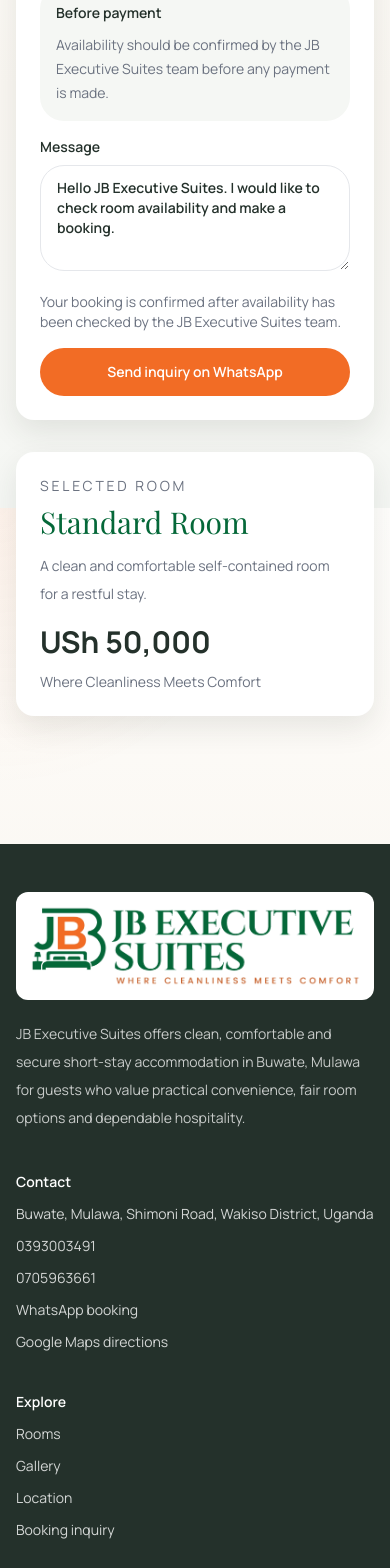
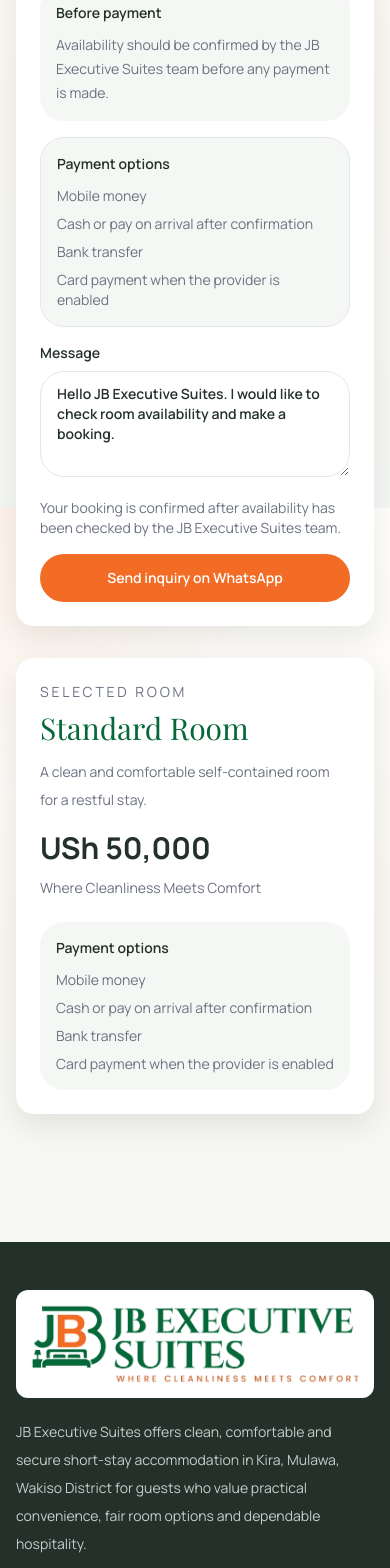
Before and after one commit to hsfinternational-cmd/jbexecutive-suites, a Next.js app: page /book in a window 390 px wide. Shown: the part 1180-2748 px from the top of the page. Built offline with nearby package versions, Linux system fonts and the light colour scheme; no server answers; a web font is replaced by a local one.

Commit message:
fix: apply JB website corrections

```diff
--- a/src/app/book/page.tsx
+++ b/src/app/book/page.tsx
@@ -1,6 +1,6 @@
 import { BookingInquiryForm } from "@/components/booking-inquiry-form";
 import { PageShell } from "@/components/page-shell";
-import { formatUGX, property, roomTypes } from "@/lib/data";
+import { formatUGX, paymentOptions, property, roomTypes } from "@/lib/data";
 
 export default async function BookPage({ searchParams }: { searchParams: Promise<Record<string, string | undefined>> }) {
   const params = await searchParams;
@@ -24,6 +24,12 @@
           <p className="mt-3 text-sm leading-7 text-[var(--brand-muted)]">{selected.description}</p>
           <p className="mt-4 text-3xl font-bold text-[var(--brand-charcoal)]">{formatUGX(selected.promotionalRate ?? selected.baseNightlyRate)}</p>
           <p className="mt-3 text-sm text-[var(--brand-muted)]">{property.tagline}</p>
+          <div className="mt-6 rounded-3xl bg-[var(--brand-mist)] p-4">
+            <p className="text-sm font-semibold text-[var(--brand-charcoal)]">Payment options</p>
+            <div className="mt-3 space-y-2 text-sm text-[var(--brand-muted)]">
+              {paymentOptions.map((option) => <p key={option}>{option}</p>)}
+            </div>
+          </div>
         </aside>
       </section>
     </PageShell>
--- a/src/app/contact/page.tsx
+++ b/src/app/contact/page.tsx
@@ -1,7 +1,7 @@
 import Link from "next/link";
 import { BookingInquiryForm } from "@/components/booking-inquiry-form";
 import { PageShell } from "@/components/page-shell";
-import { property, toCallHref } from "@/lib/data";
+import { paymentOptions, property, toCallHref } from "@/lib/data";
 
 export default function ContactPage() {
   return (
@@ -21,6 +21,12 @@
             <Link href={property.whatsappUrl} className="inline-flex rounded-full bg-[var(--brand-green)] px-5 py-3 font-semibold text-white">WhatsApp booking</Link>
             <Link href={property.googleDirectionsUrl} className="inline-flex rounded-full border border-[var(--brand-border)] px-5 py-3 font-semibold text-[var(--brand-charcoal)]">Directions</Link>
           </div>
+          <div className="mt-8 rounded-[var(--radius-card)] bg-white p-6 shadow-[var(--shadow-soft)]">
+            <p className="text-sm font-bold uppercase tracking-[0.18em] text-[var(--brand-orange)]">Payment options</p>
+            <div className="mt-4 grid gap-2 text-sm text-[var(--brand-muted)] sm:grid-cols-2">
+              {paymentOptions.map((option) => <p key={option}>{option}</p>)}
+            </div>
+          </div>
         </div>
         <BookingInquiryForm />
       </section>
--- a/src/app/gallery/page.tsx
+++ b/src/app/gallery/page.tsx
@@ -8,7 +8,7 @@
       <section className="container-shell py-14">
         <h1 className="text-5xl text-[var(--brand-green)]">Gallery</h1>
         <p className="mt-4 max-w-2xl text-[var(--brand-muted)]">
-          Bright, truthful images of the rooms, courtyard, parking area and guest spaces at JB Executive Suites.
+          Bright, truthful images of the rooms, flat exterior, secure car parking area and guest spaces at JB Executive Suites.
         </p>
         <div className="mt-10 grid gap-4 sm:grid-cols-2 lg:grid-cols-3">
           {galleryCollections.map((item) => (
--- a/src/app/layout.tsx
+++ b/src/app/layout.tsx
@@ -19,11 +19,11 @@
       (process.env.VERCEL_URL ? `https://${process.env.VERCEL_URL}` : "http://localhost:3000"),
   ),
   title: {
-    default: "JB Executive Suites | Comfortable Accommodation in Buwate, Mulawa",
+    default: "JB Executive Suites | Comfortable Accommodation in Kira, Mulawa",
     template: "%s | JB Executive Suites",
   },
   description:
-    "Stay at JB Executive Suites in Buwate, Mulawa. Enjoy clean self-contained rooms, breakfast, secure parking, free Wi-Fi, DSTV and 24/7 CCTV surveillance. Book directly by phone or WhatsApp.",
+    "Stay at JB Executive Suites in Kira, Mulawa, Wakiso District. Enjoy clean self-contained rooms, breakfast, secure car parking, free Wi-Fi, DSTV and 24/7 CCTV surveillance. Book directly by phone or WhatsApp.",
   applicationName: property.name,
   manifest: "/manifest.webmanifest",
   icons: {
@@ -42,15 +42,15 @@
   openGraph: {
     title: "JB Executive Suites",
     description:
-      "Clean, comfortable and secure accommodation in Buwate, Mulawa with breakfast, parking, Wi-Fi and direct WhatsApp booking.",
+      "Clean, comfortable and secure accommodation in Kira, Mulawa with breakfast, secure car parking, Wi-Fi and direct WhatsApp booking.",
     type: "website",
-    images: ["/images/property/exterior-main-building.webp"],
+    images: ["/images/property/courtyard.webp"],
   },
   twitter: {
     card: "summary_large_image",
     title: "JB Executive Suites",
     description: property.tagline,
-    images: ["/images/property/exterior-main-building.webp"],
+    images: ["/images/property/courtyard.webp"],
   },
 };
 
--- a/src/app/page.tsx
+++ b/src/app/page.tsx
@@ -4,7 +4,7 @@
 import { BookingSearch } from "@/components/booking-search";
 import { PageShell } from "@/components/page-shell";
 import { RoomCard } from "@/components/room-card";
-import { facilities, galleryCollections, nearbyPlaces, property, roomTypes, toCallHref, trustSignals } from "@/lib/data";
+import { facilities, galleryCollections, nearbyPlaces, paymentOptions, property, roomTypes, toCallHref, trustSignals } from "@/lib/data";
 
 export default function Home() {
   const jsonLd = {
@@ -44,7 +44,7 @@
         <div className="container-shell relative flex min-h-[740px] flex-col justify-end pb-12 pt-24">
           <div className="max-w-3xl pb-8">
             <p className="mb-4 inline-flex rounded-full border border-white/20 bg-white/10 px-4 py-2 text-sm backdrop-blur">
-              Buwate, Mulawa, Wakiso District
+              {property.locationLabel}
             </p>
             <h1 className="max-w-4xl text-5xl leading-tight md:text-7xl">{property.tagline}</h1>
             <p className="mt-5 max-w-2xl text-lg leading-8 text-white/86">{property.supportLine}</p>
@@ -120,15 +120,25 @@
             <p className="text-sm font-bold uppercase tracking-[0.22em] text-[var(--brand-orange)]">Amenities</p>
             <h2 className="mt-4 text-3xl text-[var(--brand-green)] md:text-5xl">Clean rooms, breakfast, security and easy access to support.</h2>
             <p className="mt-4 text-[var(--brand-muted)]">
-              The most important information appears early: secure parking, Wi-Fi, breakfast, DSTV and the reassurance of 24/7 CCTV surveillance.
+              The most important information appears early: secure car parking, Wi-Fi, breakfast, DSTV and the reassurance of 24/7 CCTV surveillance.
             </p>
           </div>
+          <div className="grid gap-4">
             <div className="grid gap-3 sm:grid-cols-2">
               {facilities.map((facility) => (
                 <p key={facility} className="rounded-[var(--radius-card)] border border-[var(--brand-border)] bg-white p-4 shadow-[var(--shadow-soft)]">
                   {facility}
                 </p>
               ))}
+            </div>
+            <div className="rounded-[var(--radius-card)] border border-[var(--brand-border)] bg-white p-5 shadow-[var(--shadow-soft)]">
+              <p className="text-sm font-bold uppercase tracking-[0.18em] text-[var(--brand-orange)]">Payment options</p>
+              <div className="mt-3 grid gap-2 sm:grid-cols-2">
+                {paymentOptions.map((option) => (
+                  <p key={option} className="text-sm text-[var(--brand-charcoal)]">{option}</p>
+                ))}
+              </div>
+            </div>
           </div>
         </div>
       </section>
@@ -155,14 +165,14 @@
       <section className="container-shell grid gap-8 py-8 lg:grid-cols-[1fr_0.9fr]">
         <div className="rounded-[var(--radius-card)] bg-white p-6 shadow-[var(--shadow-soft)]">
           <p className="text-sm font-bold uppercase tracking-[0.22em] text-[var(--brand-orange)]">Location</p>
-          <h2 className="mt-3 text-4xl text-[var(--brand-green)]">Easy to find in Buwate, Mulawa.</h2>
+          <h2 className="mt-3 text-4xl text-[var(--brand-green)]">Easy to find in Kira, Mulawa.</h2>
           <p className="mt-4 flex items-center gap-3 text-[var(--brand-muted)]">
             <MapPin size={18} className="text-[var(--brand-green)]" />
             {property.address}
           </p>
           <div className="mt-5 flex flex-wrap gap-3">
             <Link href={property.googleDirectionsUrl} className="rounded-full bg-[var(--brand-green)] px-5 py-3 font-semibold text-white">
-              Open directions
+              Open pinned directions
             </Link>
             <Link href="/location" className="rounded-full border border-[var(--brand-border)] px-5 py-3 font-semibold text-[var(--brand-charcoal)]">
               View map
--- a/src/components/booking-inquiry-form.tsx
+++ b/src/components/booking-inquiry-form.tsx
@@ -1,7 +1,7 @@
 "use client";
 
 import { useState } from "react";
-import { buildWhatsAppMessage, property, roomTypes } from "@/lib/data";
+import { buildWhatsAppMessage, paymentOptions, property, roomTypes } from "@/lib/data";
 
 export function BookingInquiryForm({
   initialRoomTypeId,
@@ -79,6 +79,12 @@
           <p className="mt-2">Availability should be confirmed by the JB Executive Suites team before any payment is made.</p>
         </div>
       </div>
+      <div className="rounded-3xl border border-[var(--brand-border)] bg-[var(--brand-mist)] p-4">
+        <p className="text-sm font-semibold text-[var(--brand-charcoal)]">Payment options</p>
+        <div className="mt-3 grid gap-2 text-sm text-[var(--brand-muted)] sm:grid-cols-2">
+          {paymentOptions.map((option) => <p key={option}>{option}</p>)}
+        </div>
+      </div>
       <label className="text-sm font-semibold text-[var(--brand-charcoal)]">
         Message
         <textarea
--- a/src/components/floating-contact-bar.tsx
+++ b/src/components/floating-contact-bar.tsx
@@ -4,7 +4,7 @@
 import Link from "next/link";
 import { useMemo, useState } from "react";
 import { MapPin, MessageCircleMore, Phone, Send, Sparkles, X } from "lucide-react";
-import { brand, buildWhatsAppMessage, facilities, formatUGX, property, roomTypes, toCallHref } from "@/lib/data";
+import { brand, buildWhatsAppMessage, facilities, formatUGX, paymentOptions, property, roomTypes, toCallHref } from "@/lib/data";
 
 type ChatMessage = {
   id: string;
@@ -39,6 +39,7 @@
   { label: "Book a room", prompt: "I want to book a room" },
   { label: "Show rates", prompt: "Show room prices" },
   { label: "Amenities", prompt: "What amenities do you have?" },
+  { label: "Payments", prompt: "What payment options do you accept?" },
   { label: "Location", prompt: "Where are you located?" },
 ];
 
@@ -152,6 +153,13 @@
   if (normalized.includes("price") || normalized.includes("rate") || normalized.includes("cost")) {
     return {
       reply: room ? `${room.name} starts from ${formatUGX(room.promotionalRate ?? room.baseNightlyRate)} per night.` : rates,
+      booking: false,
+    };
+  }
+
+  if (normalized.includes("pay") || normalized.includes("payment") || normalized.includes("mobile money") || normalized.includes("bank transfer") || normalized.includes("card")) {
+    return {
+      reply: `Payment options include ${paymentOptions.join(", ")}. Please confirm availability with the JB Suites team before making any payment.`,
       booking: false,
     };
   }
--- a/src/lib/data.ts
+++ b/src/lib/data.ts
@@ -18,11 +18,11 @@
   name: "JB Executive Suites",
   slug: "jb-executive-suites",
   tagline: "Where Cleanliness Meets Comfort",
-  supportLine: "Clean, secure and comfortable stays in Buwate, Mulawa.",
+  supportLine: "Clean, secure and comfortable stays in Kira, Mulawa.",
   description:
-    "JB Executive Suites offers clean, comfortable and secure short-stay accommodation in Buwate, Mulawa for guests who value practical convenience, fair room options and dependable hospitality.",
-  address: "Buwate, Mulawa, Shimoni Road, Wakiso District, Uganda",
-  locationLabel: "Kira - Mulawa, Shimoni Road",
+    "JB Executive Suites offers clean, comfortable and secure short-stay accommodation in Kira, Mulawa, Wakiso District for guests who value practical convenience, fair room options and dependable hospitality.",
+  address: "Kira, Mulawa, Shimoni Road, Wakiso District, Uganda",
+  locationLabel: "Kira, Mulawa, Wakiso District",
   phoneNumbers: ["0393003491", "0705963661"],
   primaryPhone: "0393003491",
   secondaryPhone: "0705963661",
@@ -41,7 +41,7 @@
   priceRange: "UGX 50,000-100,000",
 };
 
-export const trustSignals = ["Bed and breakfast", "Secure parking", "24/7 CCTV", "Free Wi-Fi", "DSTV"];
+export const trustSignals = ["Bed and breakfast", "Secure car parking", "24/7 CCTV surveillance", "Free Wi-Fi", "DSTV"];
 
 export const facilities = [
   "Self-contained rooms",
@@ -55,10 +55,17 @@
 ];
 
 export const nearbyPlaces = [
-  "TotalEnergies Bulindo Service Station",
+  "TotalEnergies Mulawa Service Station",
   "JTee Supermarket",
-  "Restaurants and bars around the Kira-Bulindo area",
+  "Restaurants and bars around the Kira-Mulawa area",
   "Additional nearby shops and local services shown on the supplied map",
+];
+
+export const paymentOptions = [
+  "Mobile money",
+  "Cash or pay on arrival after confirmation",
+  "Bank transfer",
+  "Card payment when the provider is enabled",
 ];
 
 export const policies = [
@@ -78,14 +85,14 @@
 
 export const galleryCollections = [
   {
-    title: "Property exterior",
-    image: "/images/property/exterior-main-building.webp",
-    alt: "Exterior view of JB Executive Suites in Buwate, Mulawa.",
+    title: "Flat exterior and car parking",
+    image: "/images/property/courtyard.webp",
+    alt: "Flat exterior and secure car parking area at JB Executive Suites.",
   },
   {
-    title: "Courtyard and parking",
-    image: "/images/property/courtyard.webp",
-    alt: "Courtyard and secure parking area at JB Executive Suites.",
+    title: "Prepared guest bed",
+    image: "/images/property/exterior-main-building.webp",
+    alt: "Neatly prepared guest bed at JB Executive Suites.",
   },
   {
     title: "Guest room",
```
Also changed, not shown: src/app/location/page.tsx (+4 -4 lines), 1 other file (tests, documents, lock files or other folders). Lines whose indentation alone changed are shown as unchanged.
